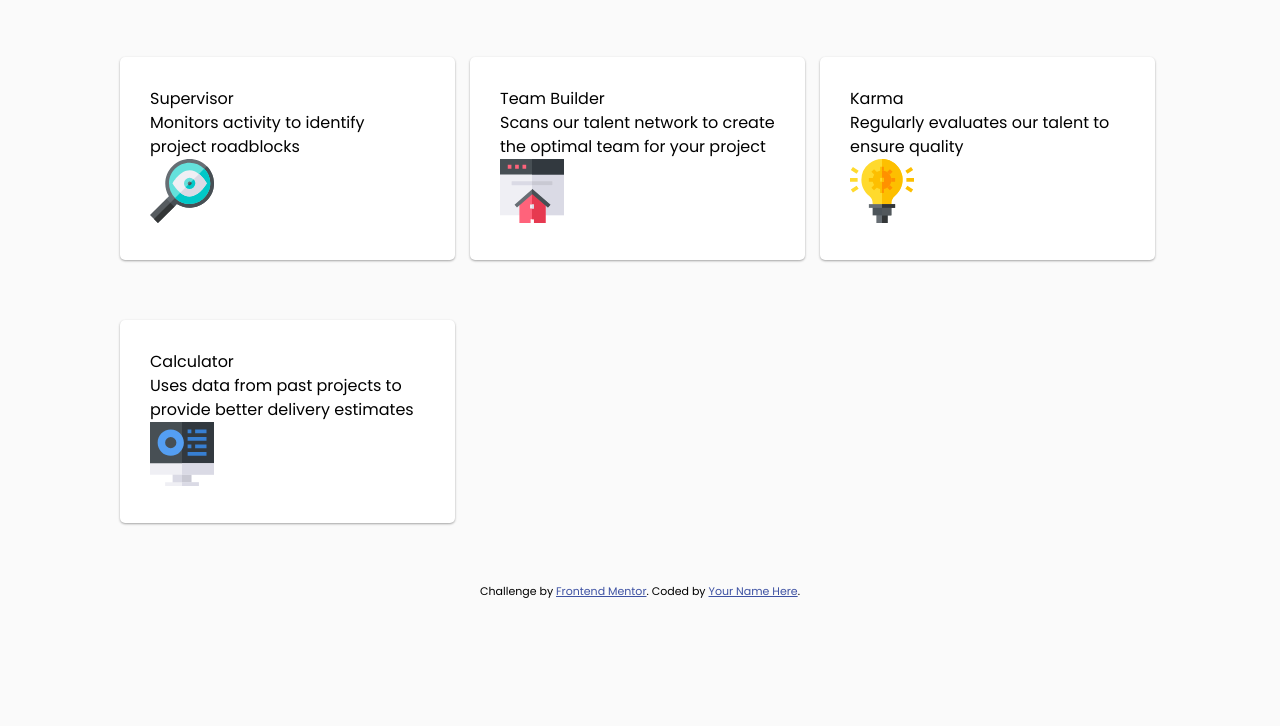
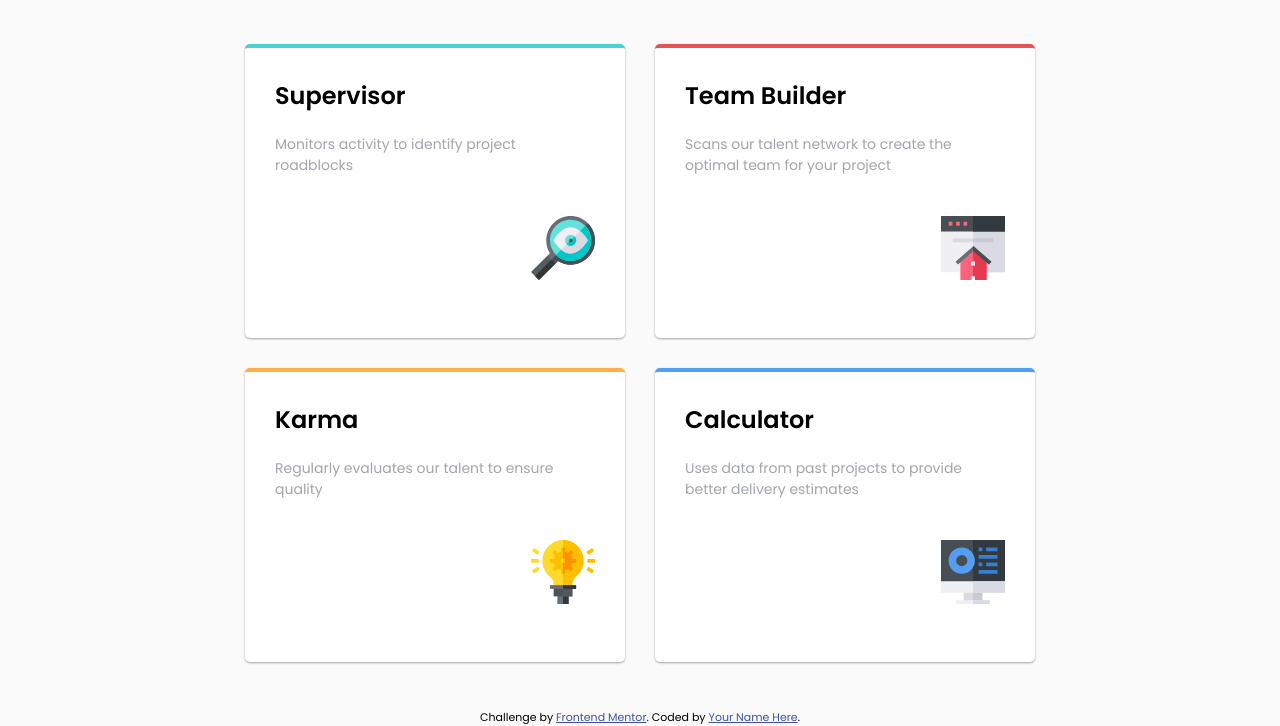
Before and after one commit to manalijain346/fe-mentor, a plain HTML site: page four-card-feature-section-master/index.html in a window 1280 px wide. Shown: the part 153-879 px from the top of the page. Before the commit the page ends 800 px from the top, so only its background shows below. Drawn offline with Linux system fonts and the light colour scheme.

Commit message:
css added

```diff
--- a/four-card-feature-section-master/index.html
+++ b/four-card-feature-section-master/index.html
@@ -8,8 +8,10 @@
   <link rel="icon" type="image/png" sizes="32x32" href="./images/favicon-32x32.png">
   <link rel="stylesheet" href="styles.css" type="text/css">
   <link rel="preconnect" href="https://fonts.googleapis.com">
-<link rel="preconnect" href="https://fonts.gstatic.com" crossorigin>
-<link href="https://fonts.googleapis.com/css2?family=Poppins:wght@300;400;500;600&family=Roboto:ital,wght@0,400;0,500;1,300;1,400&display=swap" rel="stylesheet">
+  <link rel="preconnect" href="https://fonts.gstatic.com" crossorigin>
+  <link
+    href="https://fonts.googleapis.com/css2?family=Poppins:wght@300;400;500;600&family=Roboto:ital,wght@0,400;0,500;1,300;1,400&display=swap"
+    rel="stylesheet">
   <title>Frontend Mentor | Four card feature section</title>
 
   <!-- Feel free to remove these styles or customise in your own stylesheet 👍 -->
@@ -35,29 +37,37 @@
     </p>
   </header>
   <div class="container">
-    <div class="card">
+    <div class="card" id="supervisor">
       <h3 class="card-title">Supervisor</h3>
       <p class="card-description">
         Monitors activity to identify project roadblocks
       </p>
-      <img src="images/icon-supervisor.svg" alt="Supervisor-icon">
+      <div class="icon-container">
+        <img src="images/icon-supervisor.svg" alt="supervisor-icon">
+      </div>
     </div>
-    <div class="card">
+    <div class="card" id="team-builder">
       <h3 class="card-title">Team Builder</h3>
       <p class="card-description">
         Scans our talent network to create the optimal team for your project
       </p>
-      <img src="images/icon-team-builder.svg" alt="Team-Builder-icon">
+      <div class="icon-container">
+        <img src="images/icon-team-builder.svg" alt="team-builder-icon">
+      </div>
     </div>
-    <div class="card">
+    <div class="card" id="karma">
       <h3 class="card-title">Karma</h3>
       <p class="card-description">Regularly evaluates our talent to ensure quality</p>
-      <img src="images/icon-karma.svg" alt="Karma-icon">
+      <div class="icon-container">
+        <img src="images/icon-karma.svg" alt="karma-icon">
+      </div>
     </div>
-    <div class="card">
+    <div class="card" id="calculator">
       <h3 class="card-title">Calculator</h3>
       <p class="card-description"> Uses data from past projects to provide better delivery estimates</p>
-      <img src="images/icon-calculator.svg" alt="Calculator-icon">
+      <div class="icon-container">
+        <img src="images/icon-calculator.svg" alt="calculator-icon">
+      </div>
     </div>
   </div>
 
--- a/four-card-feature-section-master/styles.css
+++ b/four-card-feature-section-master/styles.css
@@ -32,22 +32,59 @@ body{
 }
 
 .container{
-    display: grid;
-    grid-template-columns: 350px 350px 350px;
-    max-width: 1100px;
-    margin: 30px auto;
+    display: flex;
+    justify-content: center;
+    padding: 32px;
+    flex-wrap: wrap;
 }
 
 .card{
     background-color: white;
-    padding: 30px;
-    width: 275px;
-    margin: 30px;
     box-shadow: 0 1px 3px rgba(0,0,0,0.12), 0 1px 2px rgba(0,0,0,0.24);
     transition: all 0.3s cubic-bezier(.25,.8,.25,1);
     border-radius: 5px;
+    width: 320px;
+    margin: 15px;
+    height: 230px;
+    padding: 30px;
 }
 
 .card:hover{
     box-shadow: 0 14px 28px rgba(0,0,0,0.25), 0 10px 10px rgba(0,0,0,0.22);
 }
+
+#supervisor{
+    border-top: 4px solid hsl(180, 62%, 55%);
+}
+
+#team-builder{
+    border-top: 4px solid hsl(0, 78%, 62%);
+
+}
+
+#karma{
+    border-top: 4px solid hsl(34, 97%, 64%);
+
+}
+
+#calculator{
+    border-top: 4px solid hsl(212, 86%, 64%);
+}
+
+.card-description{
+    margin-top: 0px;
+    padding-top: 20px;
+    font-size: 14px;
+    color: hsl(229, 6%, 66%);
+}
+
+.card-title{
+    font-weight: bolder;
+    font-size: 24px;
+}
+
+.icon-container{
+    margin-top: 40px;
+    display: flex;
+    justify-content: end;
+}
```
